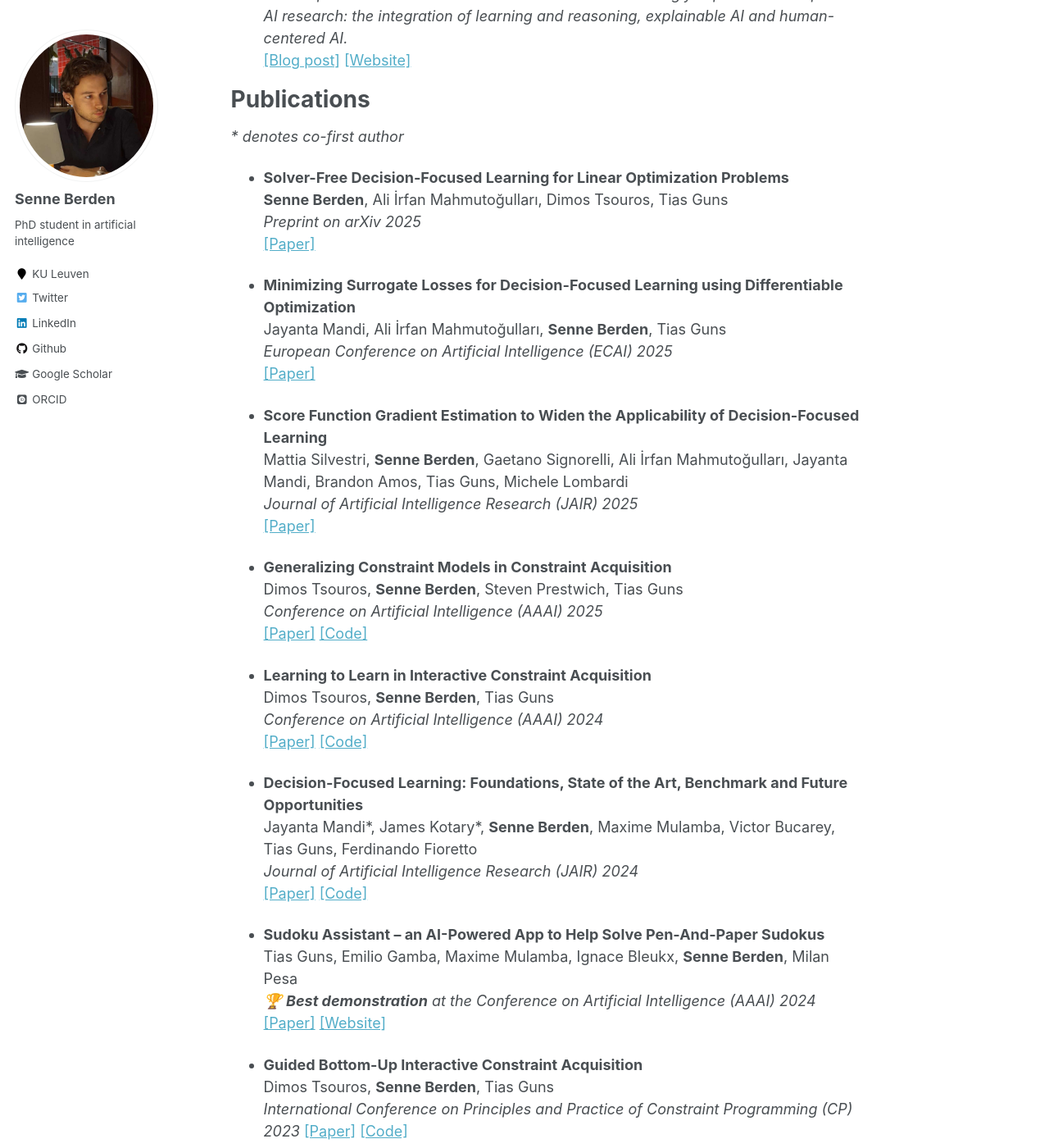
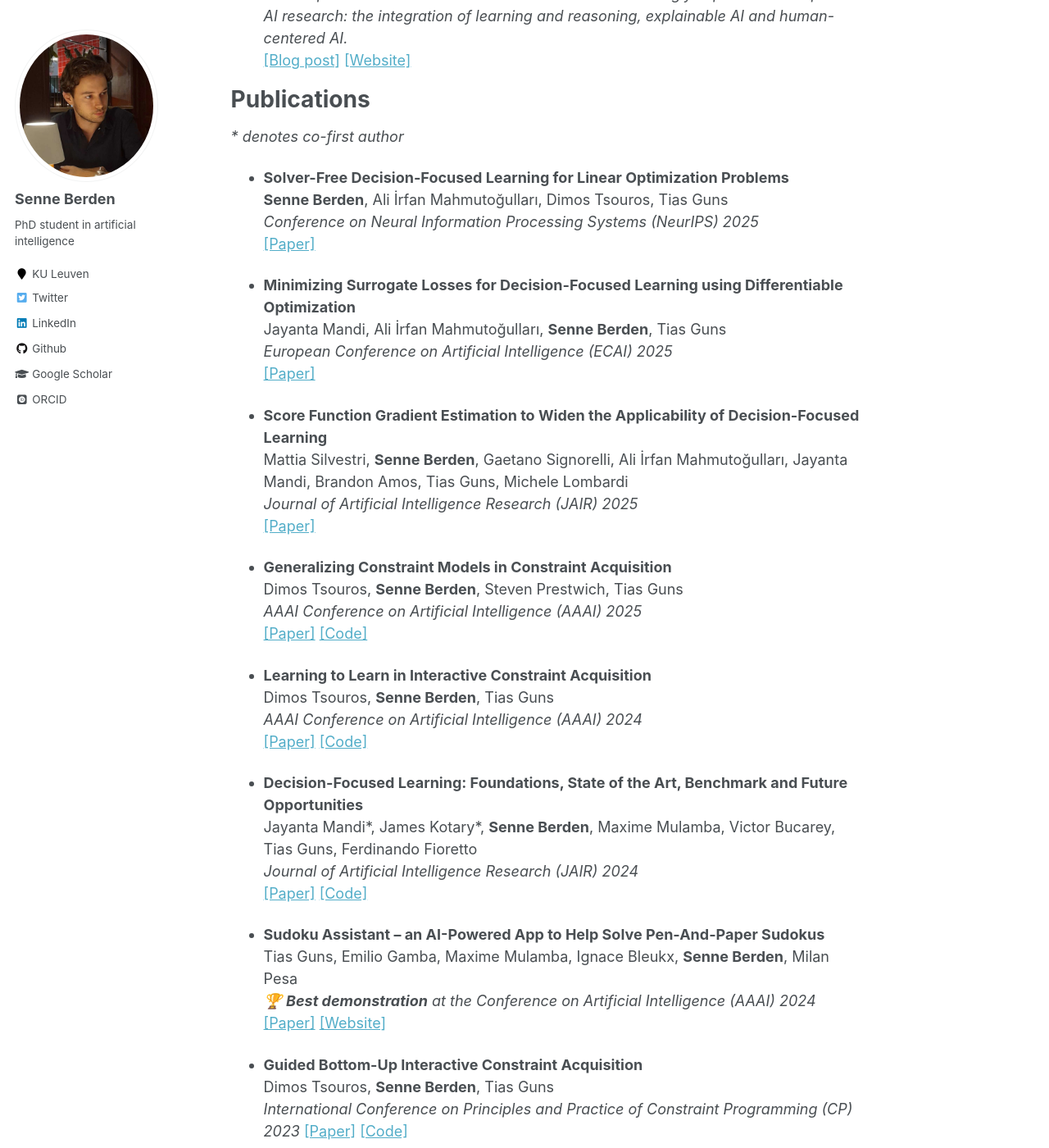
Before and after one commit to senneberden/senneberden.github.io, a Jekyll site: the page built from _pages/about.md, in a window 1280 px wide and 1400 px high, scrolled down 550 px. Shown: the whole window at 82% size. Built offline with Jekyll 4.4.1, drawn with Linux system fonts in a browser that asks for light colours; some web fonts are replaced.

Commit message:
Updated solver-free entry

```diff
--- a/_pages/about.md
+++ b/_pages/about.md
@@ -26,7 +26,7 @@ Publications
 
 - **Solver-Free Decision-Focused Learning for Linear Optimization Problems** \
 **Senne Berden**, Ali İrfan Mahmutoğulları, Dimos Tsouros, Tias Guns \
-*Preprint on arXiv 2025* \
+*Conference on Neural Information Processing Systems (NeurIPS) 2025* \
 [\[Paper\]](https://arxiv.org/abs/2505.22224)
 
 - **Minimizing Surrogate Losses for Decision-Focused Learning using Differentiable Optimization** \
@@ -41,12 +41,12 @@ Mattia Silvestri, **Senne Berden**, Gaetano Signorelli, Ali İrfan Mahmutoğulla
 
 - **Generalizing Constraint Models in Constraint Acquisition** \
 Dimos Tsouros, **Senne Berden**, Steven Prestwich, Tias Guns \
-*Conference on Artificial Intelligence (AAAI) 2025* \
+*AAAI Conference on Artificial Intelligence (AAAI) 2025* \
 [\[Paper\]](https://arxiv.org/abs/2412.14950) [\[Code\]](https://github.com/Dimosts/GenConModels)
 
 - **Learning to Learn in Interactive Constraint Acquisition** \
 Dimos Tsouros, **Senne Berden**, Tias Guns \
-*Conference on Artificial Intelligence (AAAI) 2024* \
+*AAAI Conference on Artificial Intelligence (AAAI) 2024* \
 [\[Paper\]](https://arxiv.org/abs/2312.10795.pdf) [\[Code\]](https://github.com/Dimosts/ActiveConLearn)
 
 - **Decision-Focused Learning: Foundations, State of the Art, Benchmark and Future Opportunities** \
```
